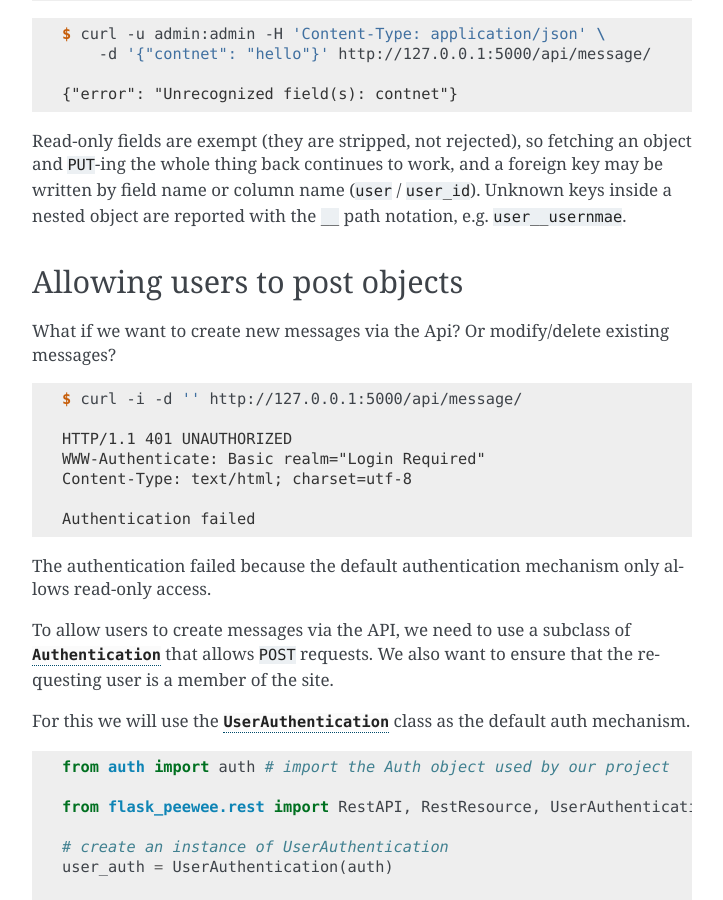
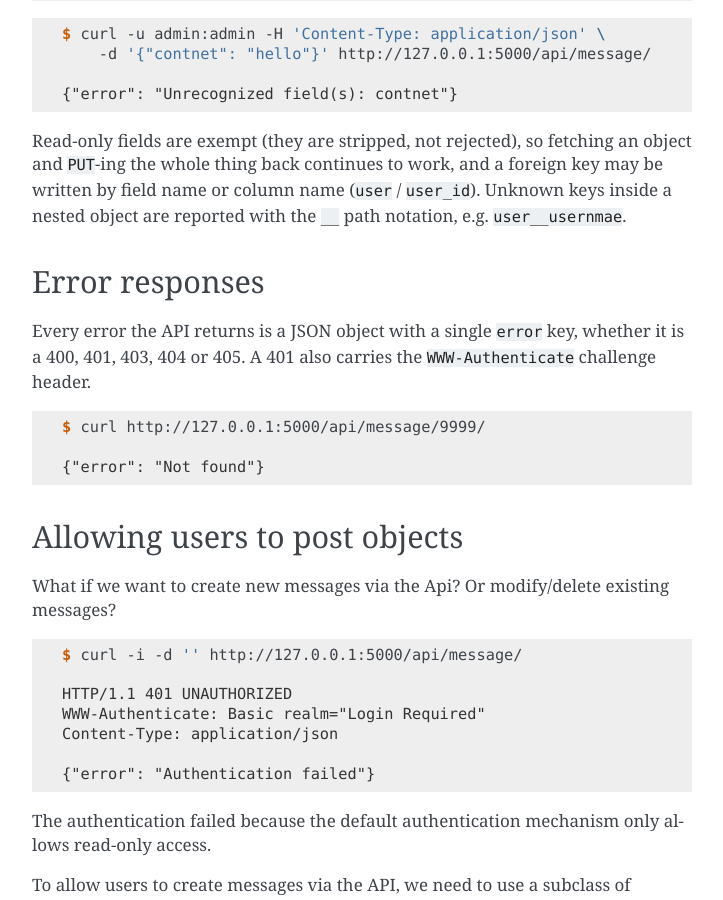
Before and after one commit to coleifer/flask-peewee, a Sphinx documentation site: the page built from docs/rest-api.rst, in a window 1280 px wide and 900 px high, scrolled down 7126 px. Shown: the whole window, without its empty margins (388-1111 px from the left). Built offline with Sphinx 7.4.7, drawn with Linux system fonts in a browser that asks for light colours.

Commit message:
Proper JSON errors

```diff
--- a/docs/getting-started.rst
+++ b/docs/getting-started.rst
@@ -336,10 +336,12 @@ messages using the API. If you try and make a POST right now, you will get a
     Server: Werkzeug/3.2.0.dev0 Python/3.13.5
     Date: Tue, 07 Jul 2026 18:41:49 GMT
     WWW-Authenticate: Basic realm="Login Required"
-    Content-Type: text/html; charset=utf-8
-    Content-Length: 21
+    Content-Type: application/json
+    Content-Length: 34
     Vary: Cookie
     Connection: close
+
+    {"error": "Authentication failed"}
 
 This is because we have not configured any :py:class:`Authentication` method for
 our :py:class:`RestAPI`.
--- a/docs/rest-api.rst
+++ b/docs/rest-api.rst
@@ -369,6 +369,20 @@ Unknown keys inside a nested object are reported with the ``__`` path notation,
 e.g. ``user__usernmae``.
 
 
+Error responses
+---------------
+
+Every error the API returns is a JSON object with a single ``error`` key,
+whether it is a 400, 401, 403, 404 or 405. A 401 also carries the
+``WWW-Authenticate`` challenge header.
+
+.. code-block:: console
+
+    $ curl http://127.0.0.1:5000/api/message/9999/
+
+    {"error": "Not found"}
+
+
 Allowing users to post objects
 ------------------------------
 
@@ -380,9 +394,9 @@ What if we want to create new messages via the Api? Or modify/delete existing me
 
     HTTP/1.1 401 UNAUTHORIZED
     WWW-Authenticate: Basic realm="Login Required"
-    Content-Type: text/html; charset=utf-8
+    Content-Type: application/json
 
-    Authentication failed
+    {"error": "Authentication failed"}
 
 The authentication failed because the default authentication mechanism only
 allows read-only access.
```
Also changed, not shown: 2 other files.
